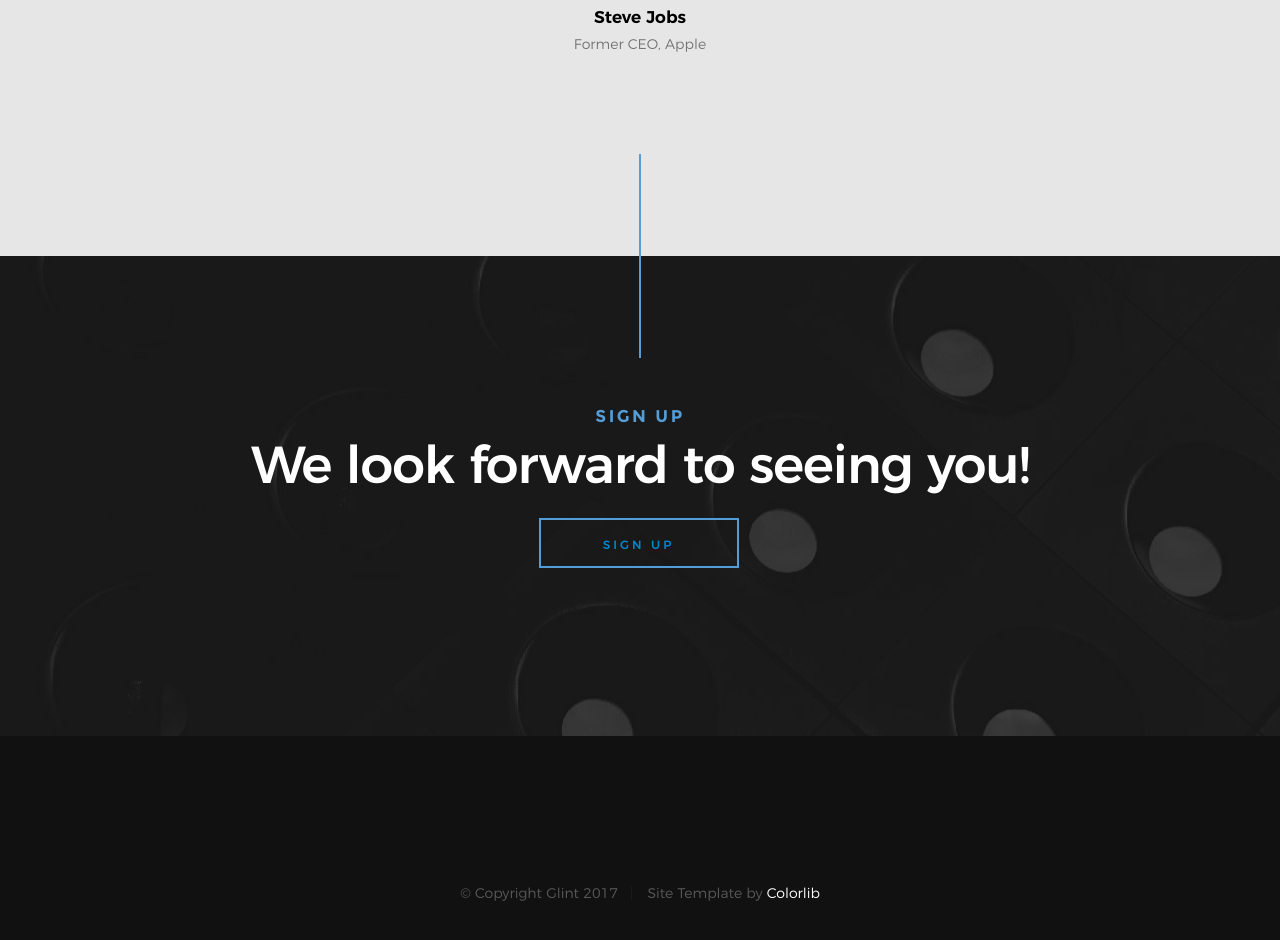
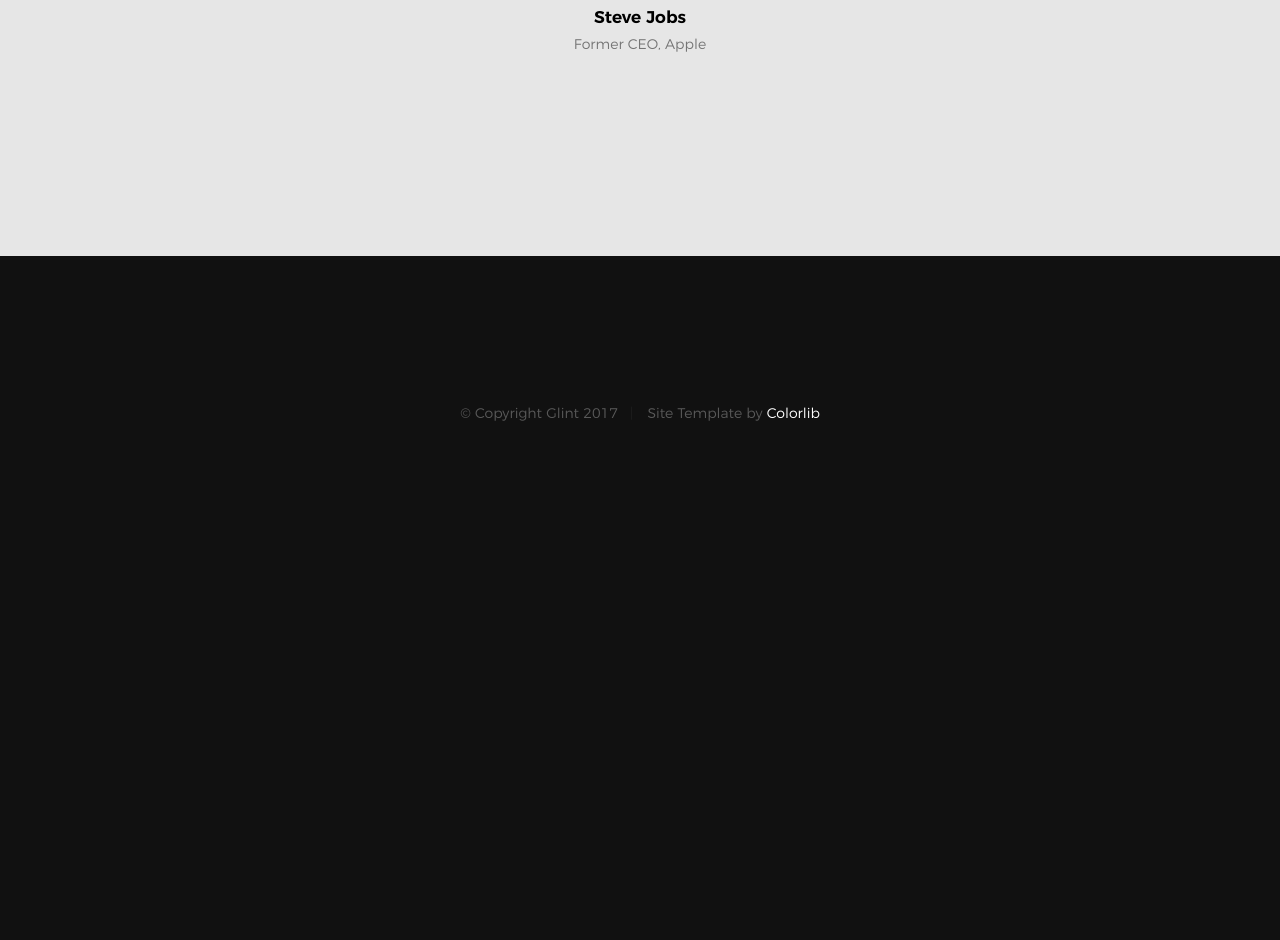
Before and after one commit to lhsdecainc/lhsdeca.github.io, a website: page index.html in a window 1280 px wide. Shown: the part 5606-6546 px from the top of the page. After the commit the page ends 6094 px from the top, so only its background shows below. Drawn offline with Linux system fonts and the light colour scheme; files whose address does not match are found by name.

Commit message:
Update index.html

```diff
--- a/index.html
+++ b/index.html
@@ -490,32 +490,7 @@
     ================================================== -->
    <!-- end s-contact -->
 
-    <section id="contact" class="s-contact">
 
-        <div class="overlay"></div>
-        <div class="contact__line"></div>
-
-        <div class="row section-header" data-aos="fade-up">
-            <div class="col-full">
-                <h3 class="subhead">Sign Up</h3>
-                <h1 class="display-2 display-2--light">We look forward to seeing you!</h1>
-            </div>
-            <div style="text-align:center;">
-              <button id="button" class="smoothscroll btn btn--stroke2">
-                <a href="https://docs.google.com/forms/d/e/1FAIpQLSfXKv7ouockesW4jeBEERNSgx5-2xtDvS0rklLXrQ6PAKGBVw/viewform?usp=sf_link" >Sign Up</a></button>
-              </div>
-
-              <script type="text/javascript">
-    document.getElementById("button").onclick = function () {
-        location.href = "https://docs.google.com/forms/d/e/1FAIpQLSfXKv7ouockesW4jeBEERNSgx5-2xtDvS0rklLXrQ6PAKGBVw/viewform?usp=sf_link";
-    };
-</script>
-
-        </div>
-
-
-
-    </section>
     <!-- footer
     ================================================== -->
     <footer>
```
